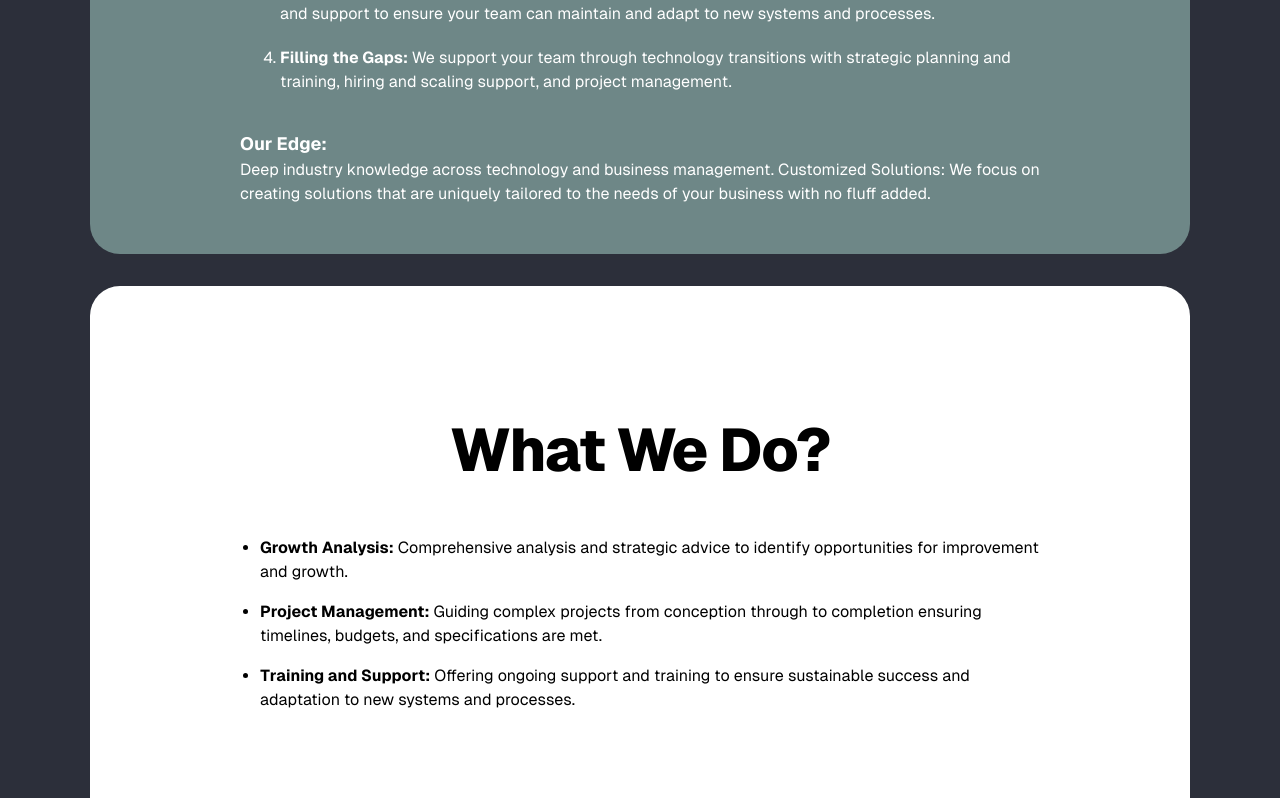
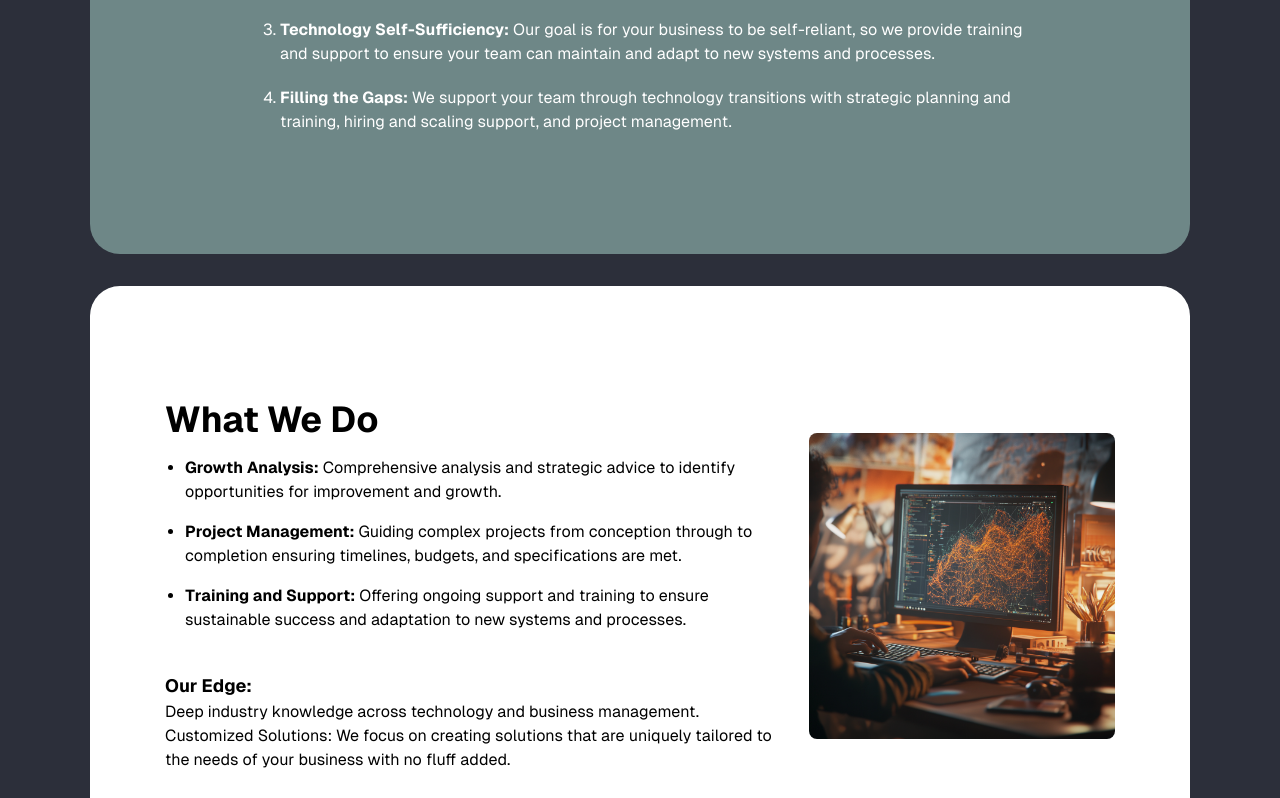
Before and after one commit to alejandrochang/shortestpath, a Next.js app: page / in a window 1280 px wide. Shown: the part 1142-1940 px from the top of the page. Built offline with nearby package versions, Linux system fonts and the light colour scheme.

Commit message:
feat(sp): what we do section improv

```diff
--- a/src/app/page.tsx
+++ b/src/app/page.tsx
@@ -60,33 +60,49 @@ export default function Home() {
                 </li>
               </ol>
             </ul>
-            <p className="font-bold text-lg mt-6 text-left">Our Edge:</p>
-            <p className="text-left">
-              Deep industry knowledge across technology and business management.
-              Customized Solutions: We focus on creating solutions that are
-              uniquely tailored to the needs of your business with no fluff added.
-            </p>
           </div>
         </Container>
-        <Container title="What We Do?" id="what-we-do">
-          <div className="w-full sm:w-[800px] text-center mt-10">
+        <Container id="what-we-do">
+          <div className="w-full sm:w-[950px]">
+            <div className="flex flex-col sm:flex-row items-center gap-8">
+              <div className="w-full sm:w-2/3 text-left">
+                <h2 className="text-4xl font-bold mb-4">What We Do</h2>
                 <ul className="list-disc pl-5 text-left space-y-4 mb-10">
                   <li>
                     <strong>Growth Analysis:</strong> Comprehensive analysis and
-                strategic advice to identify opportunities for improvement and
-                growth.
+                    strategic advice to identify opportunities for improvement
+                    and growth.
                   </li>
                   <li>
-                <strong>Project Management:</strong> Guiding complex projects
-                from conception through to completion ensuring timelines,
-                budgets, and specifications are met.
+                    <strong>Project Management:</strong> Guiding complex
+                    projects from conception through to completion ensuring
+                    timelines, budgets, and specifications are met.
                   </li>
                   <li>
-                <strong>Training and Support:</strong> Offering ongoing support
-                and training to ensure sustainable success and adaptation to new
-                systems and processes.
+                    <strong>Training and Support:</strong> Offering ongoing
+                    support and training to ensure sustainable success and
+                    adaptation to new systems and processes.
                   </li>
                 </ul>
+                <p className="font-bold text-lg mt-6 text-left">Our Edge:</p>
+                <p className="text-left">
+                  Deep industry knowledge across technology and business
+                  management. Customized Solutions: We focus on creating
+                  solutions that are uniquely tailored to the needs of your
+                  business with no fluff added.
+                </p>
+              </div>
+              <div className="w-full sm:w-1/3">
+                <Image
+                  className="w-full h-auto rounded-lg"
+                  src="/spc5.png"
+                  alt="Progammer Coding"
+                  width={200}
+                  height={200}
+                  priority
+                />
+              </div>
+            </div>
           </div>
         </Container>
         <Container color="black" id="contact">
```
Also changed, not shown: public/spc5.png (added). Lines whose indentation alone changed are shown as unchanged.
